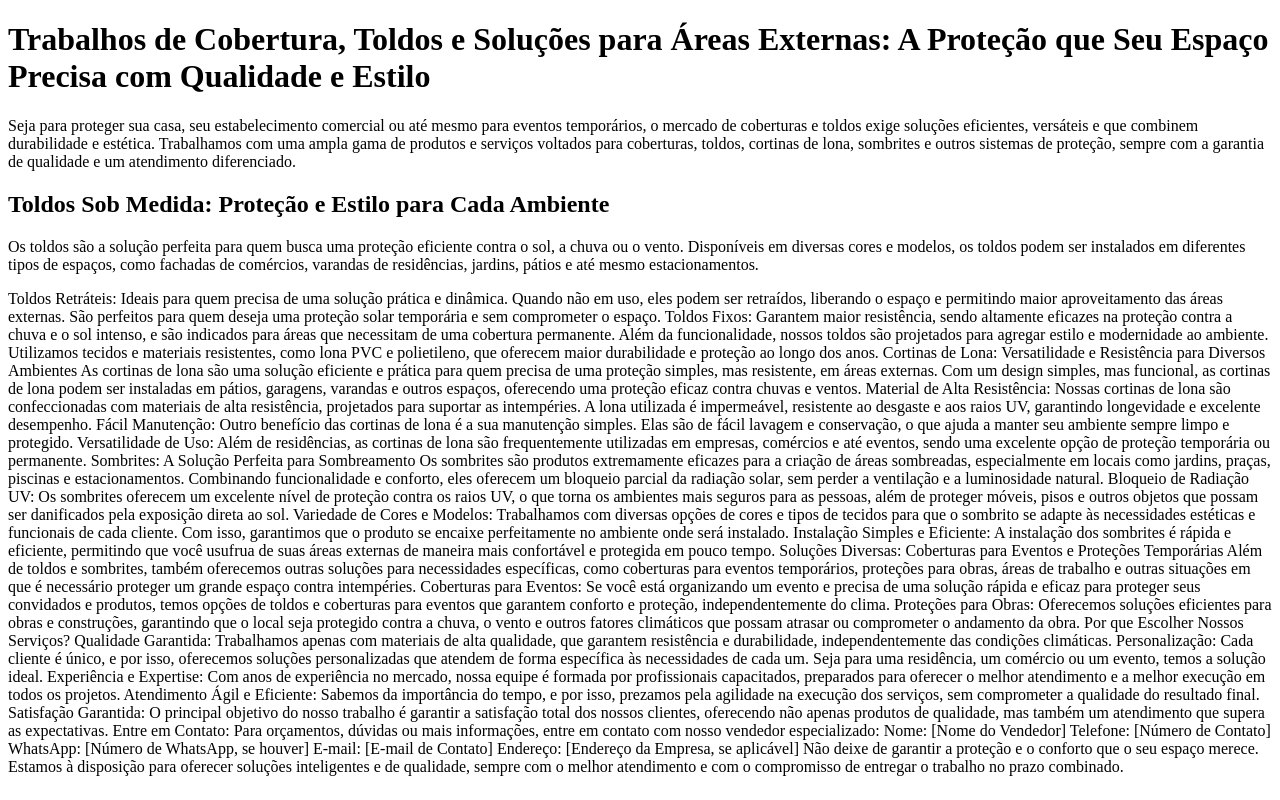
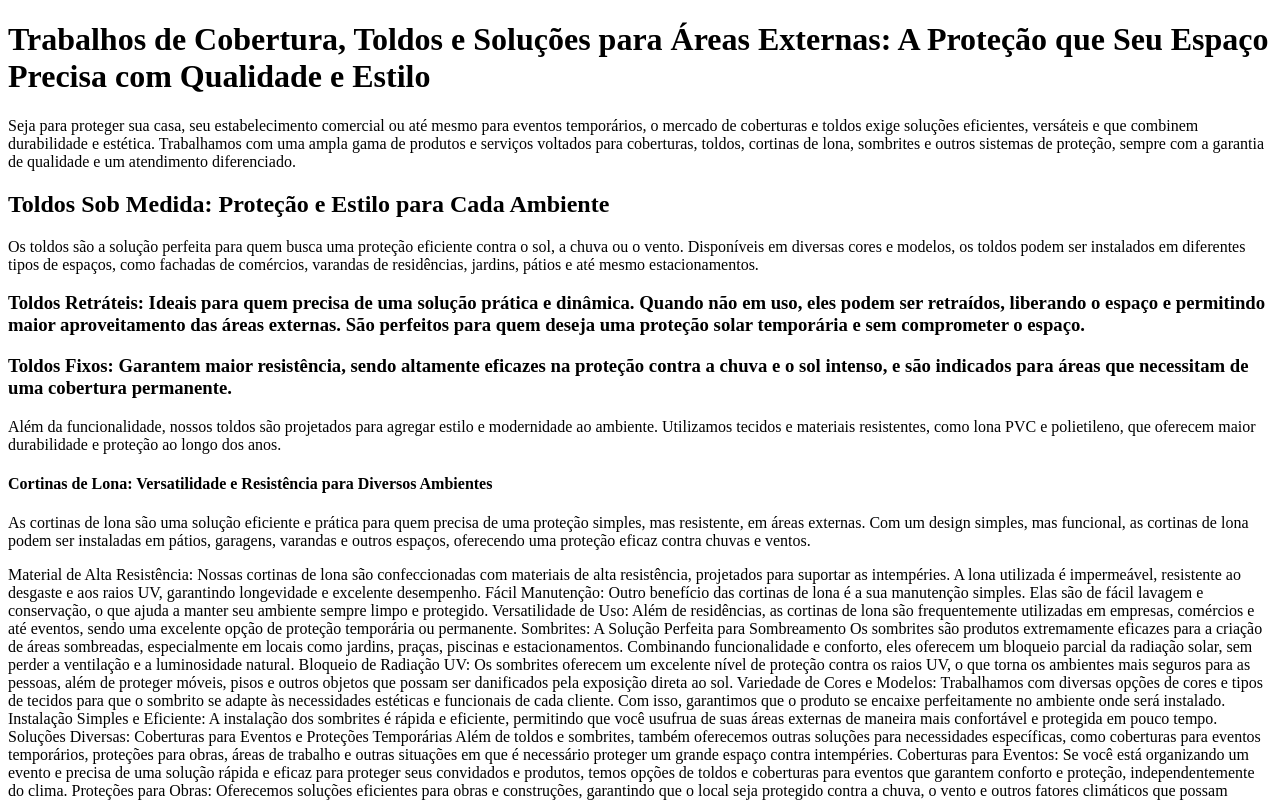
Before and after one commit to weiktavares/1B-JBV2025, a plain HTML site: page index.html in a window 1280 px wide. Shown: the top 800 px of the page. Drawn offline with Linux system fonts and the light colour scheme.

Commit message:
Update index.html

```diff
--- a/index.html
+++ b/index.html
@@ -21,17 +21,23 @@ atendimento diferenciado.</p>
 Disponíveis em diversas cores e modelos, os toldos podem ser instalados em diferentes tipos de espaços,
 como fachadas de comércios, varandas de residências, jardins, pátios e até mesmo estacionamentos.</p>
 
-Toldos Retráteis: Ideais para quem precisa de uma solução prática e dinâmica. Quando não em uso,
+<h3>Toldos Retráteis: Ideais para quem precisa de uma solução prática e dinâmica. Quando não em uso,
 eles podem ser retraídos, liberando o espaço e permitindo maior aproveitamento das áreas externas.
-São perfeitos para quem deseja uma proteção solar temporária e sem comprometer o espaço.
+São perfeitos para quem deseja uma proteção solar temporária e sem comprometer o espaço.</h3>
 
-Toldos Fixos: Garantem maior resistência, sendo altamente eficazes na proteção contra a chuva e o sol intenso, e são indicados para áreas que necessitam de uma cobertura permanente.
+<h3>Toldos Fixos: Garantem maior resistência, sendo altamente eficazes na proteção contra a chuva e o
+sol intenso, e são indicados para áreas que necessitam de uma cobertura permanente.</h3>
 
-Além da funcionalidade, nossos toldos são projetados para agregar estilo e modernidade ao ambiente. Utilizamos tecidos e materiais resistentes, como lona PVC e polietileno, que oferecem maior durabilidade e proteção ao longo dos anos.
+<p>Além da funcionalidade, nossos toldos são projetados para agregar estilo e modernidade ao ambiente.
+Utilizamos tecidos e materiais resistentes, como lona PVC e polietileno, que oferecem maior durabilidade
+e proteção ao longo dos anos.</p>
 
-Cortinas de Lona: Versatilidade e Resistência para Diversos Ambientes
+<h4>Cortinas de Lona: Versatilidade e Resistência para Diversos Ambientes</h4>
 
-As cortinas de lona são uma solução eficiente e prática para quem precisa de uma proteção simples, mas resistente, em áreas externas. Com um design simples, mas funcional, as cortinas de lona podem ser instaladas em pátios, garagens, varandas e outros espaços, oferecendo uma proteção eficaz contra chuvas e ventos.
+<p>As cortinas de lona são uma solução eficiente e prática para quem precisa de uma proteção simples, mas
+resistente, em áreas externas. Com um design simples, mas funcional, as cortinas de lona podem ser
+instaladas em pátios, garagens, varandas e outros espaços, oferecendo uma proteção eficaz contra chuvas
+e ventos.</p>
 
 Material de Alta Resistência: Nossas cortinas de lona são confeccionadas com materiais de alta resistência, projetados para suportar as intempéries. A lona utilizada é impermeável, resistente ao desgaste e aos raios UV, garantindo longevidade e excelente desempenho.
 
```
